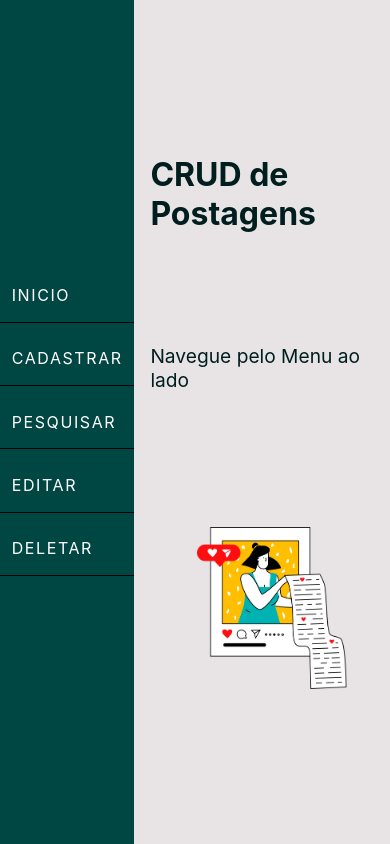
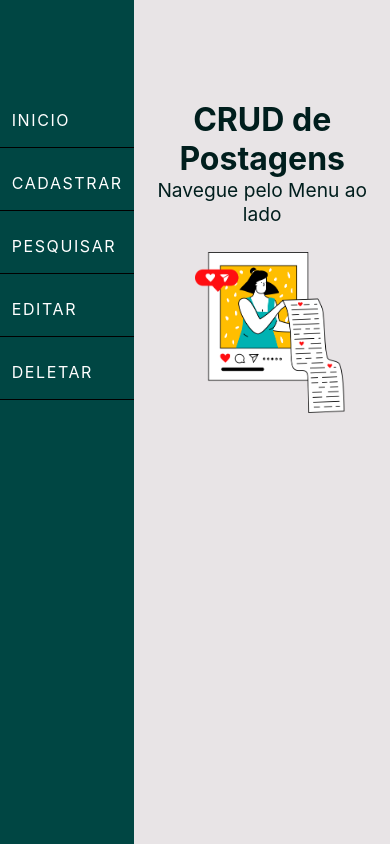
Before and after one commit to estefaneluz/react-hook-form, a React (Create React App) app in the folder classe-01/: page / in a window 390 px wide. Built offline with nearby package versions, Linux system fonts and the light colour scheme.

Commit message:
ajuste responsivo menu lateral e alinhamento de texto

```diff
--- a/classe-01/src/App.css
+++ b/classe-01/src/App.css
@@ -3,6 +3,10 @@
     margin: 0;
     padding: 0;
     text-decoration: none;
+}
+
+h1 {
+    text-align: center;
 }
 
 .app {
--- a/classe-01/src/components/MenuLateral/style.css
+++ b/classe-01/src/components/MenuLateral/style.css
@@ -3,8 +3,11 @@
     width: 30%;
     min-height: 100vh;
     display: grid;
-    align-items: center;
     background-color: #004643;
+}
+
+.menu-lateral ul {
+    margin-top: 10vh;
 }
 
 .menu-lateral ul li{
--- a/classe-01/src/pages/inicio/style.css
+++ b/classe-01/src/pages/inicio/style.css
@@ -1,15 +1,17 @@
 .container.home{
-    display: grid;
-    place-items: center;
+    display: flex;
+    flex-direction: column;
+    align-items: center;
 }
 
 #ilustracao-home{
-    margin: 3vh 0 0 5vw;
+    margin: 3vh 0 0 4vw;
     min-width: 150px;
     width: 33%;
     height: auto;
 }
 
-p {
+.home p {
     font-size: 1.2em;
+    text-align: center;
 }
```
